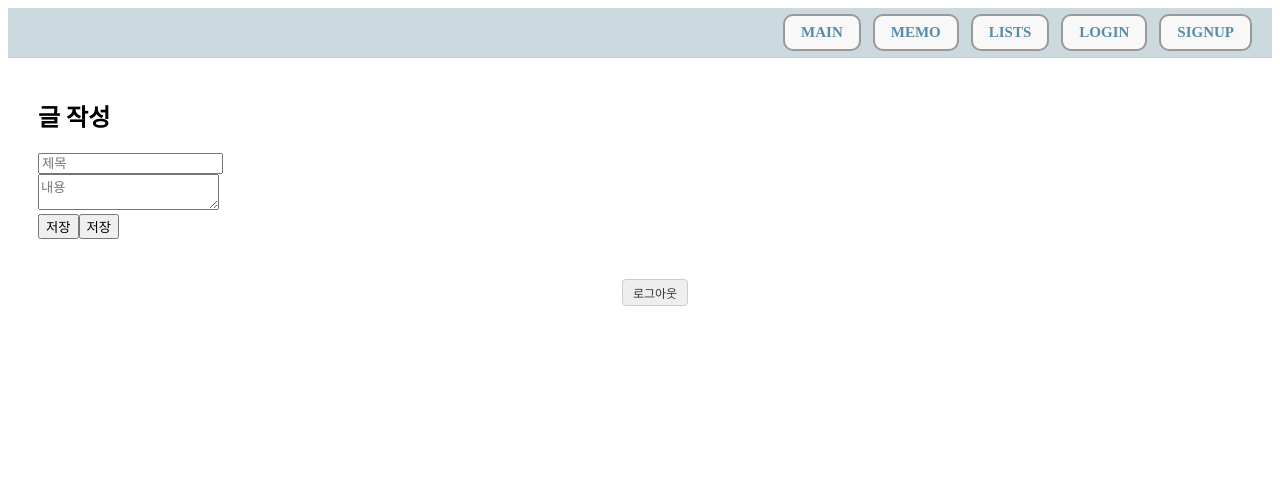
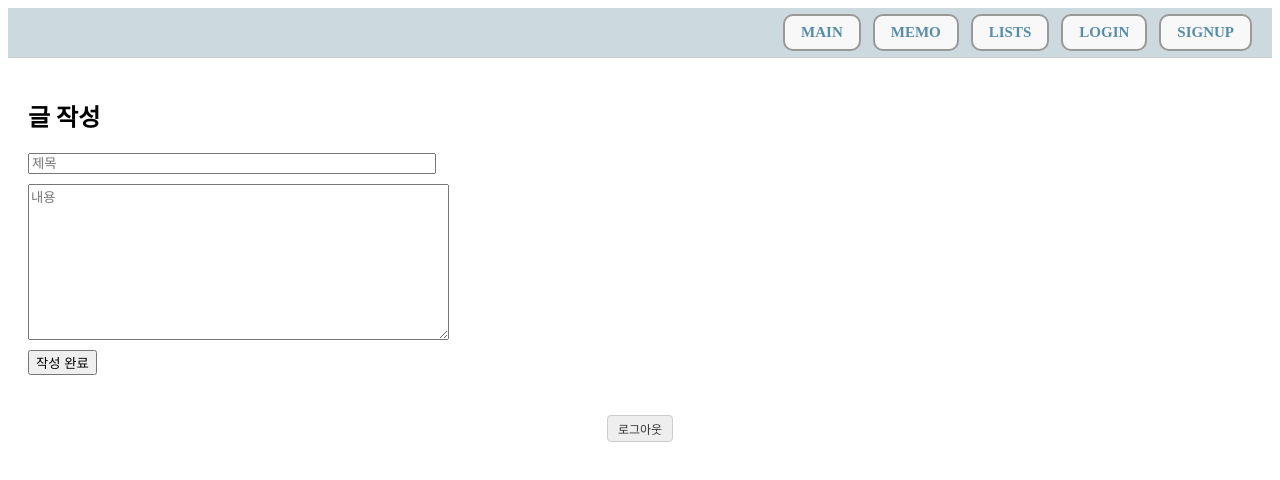
Before and after one commit to hiasince04/portfolio, a React (Create React App) app: page /write in a window 1280 px wide. Shown: the top 480 px of the page. Built offline with nearby package versions, Linux system fonts and the light colour scheme.

Commit message:
수정 기능 추가 전

```diff
--- /dev/null
+++ b/src/api/createPostAPI.js
@@ -0,0 +1,7 @@
+// src/api/createPostAPI.js
+import axios from './customAxios';
+
+export const createPostAPI = async (postData) => {
+    const res = await axios.post('/blog/', postData);
+    return res.data;
+};
--- /dev/null
+++ b/src/api/deletePostAPI.js
@@ -0,0 +1,7 @@
+// src/api/deletePostAPI.js
+import axios from './customAxios';
+
+export const deletePostAPI = async (id) => {
+    const res = await axios.delete(`/blog/${id}/`);
+    return res;
+};
--- /dev/null
+++ b/src/api/getPostDetailAPI.js
@@ -0,0 +1,7 @@
+// src/api/getPostDetailAPI.js
+import axios from './customAxios';
+
+export const getPostDetailAPI = async (id) => {
+    const res = await axios.get(`/blog/${id}/`);
+    return res.data;
+};
--- a/src/pages/ListPage.jsx
+++ b/src/pages/ListPage.jsx
@@ -1,25 +1,57 @@
+import { useEffect, useState } from 'react';
 import { Link } from 'react-router-dom';
 import LogoutButton from '../components/LogoutButton';
+import { getAllPostsAPI } from '../api/getAllPostsAPI';
+import { deletePostAPI } from '../api/deletePostAPI';
 
-function ListPage({ posts, onDelete }) {
+function ListPage() {
+    const [posts, setPosts] = useState([]);
+
+    const fetchPosts = async () => {
+        try {
+            const data = await getAllPostsAPI();
+            setPosts(data);
+        } catch {
+            alert('게시글을 불러오지 못했습니다.');
+        }
+    };
+
+    useEffect(() => {
+        fetchPosts();
+    }, []);
+
+    const handleDelete = async (id) => {
+        if (!window.confirm('정말 삭제하시겠습니까?')) return;
+
+        try {
+            await deletePostAPI(id);
+            setPosts((prev) => prev.filter((post) => post.id !== id));
+        } catch (err) {
+            if (err.response?.status === 403) {
+                alert('삭제 권한이 없습니다.');
+            } else {
+                alert('삭제 실패: 서버 오류');
+            }
+        }
+    };
+
     return (
         <div style={{ padding: '20px' }}>
-            <h2>List</h2>
+            <h2>게시글 목록</h2>
             {posts.length === 0 ? (
-                <p>There's nothing here!</p>
+                <p>글이 없습니다.</p>
             ) : (
                 <ul style={{ listStyle: 'none', padding: 0 }}>
                     {posts.map((post) => (
                         <li key={post.id}>
                             <Link to={`/post/${post.id}`}>{post.title}</Link>
-                            <button onClick={() => onDelete(post.id)} style={{ marginLeft: '10px' }}>
-                                Delete
+                            <button onClick={() => handleDelete(post.id)} style={{ marginLeft: '10px' }}>
+                                삭제
                             </button>
                         </li>
                     ))}
                 </ul>
             )}
-
             <LogoutButton />
         </div>
     );
--- a/src/pages/PostDetailPage.jsx
+++ b/src/pages/PostDetailPage.jsx
@@ -1,17 +1,39 @@
+import { useEffect, useState } from 'react';
 import { useParams, useNavigate } from 'react-router-dom';
+import { getPostDetailAPI } from '../api/getPostDetailAPI';
+import LogoutButton from '../components/LogoutButton';
 
-function PostDetailPage({ posts }) {
+function PostDetailPage() {
     const { id } = useParams();
     const navigate = useNavigate();
-    const post = posts.find((p) => p.id === id);
+    const [post, setPost] = useState(null);
+    const [error, setError] = useState('');
 
-    if (!post) return <p>존재하지 않는 글입니다.</p>;
+    useEffect(() => {
+        const fetchPost = async () => {
+            try {
+                const data = await getPostDetailAPI(id);
+                setPost(data);
+            } catch (err) {
+                if (err.response?.status === 404) {
+                    setError('해당 게시글을 찾을 수 없습니다.');
+                } else {
+                    setError('게시글 불러오기 실패');
+                }
+            }
+        };
+        fetchPost();
+    }, [id]);
+
+    if (error) return <div style={{ padding: '20px', color: 'red' }}>{error}</div>;
+    if (!post) return <div style={{ padding: '20px' }}>불러오는 중...</div>;
 
     return (
         <div style={{ padding: '40px' }}>
             <h2>{post.title}</h2>
-            <p style={{ whiteSpace: 'pre-line' }}>{post.content}</p>
+            <p style={{ whiteSpace: 'pre-line' }}>{post.body}</p>
             <button onClick={() => navigate(-1)}>← 목록으로</button>
+            <LogoutButton />
         </div>
     );
 }
--- a/src/pages/WritePage.jsx
+++ b/src/pages/WritePage.jsx
@@ -1,35 +1,42 @@
 import { useState } from 'react';
-import { v4 as uuidv4 } from 'uuid';
+import { useNavigate } from 'react-router-dom';
+import { createPostAPI } from '../api/createPostAPI';
 import LogoutButton from '../components/LogoutButton';
 
-function WritePage({ onSave }) {
+function WritePage() {
     const [title, setTitle] = useState('');
-    const [content, setContent] = useState('');
+    const [body, setBody] = useState('');
+    const navigate = useNavigate();
 
-    const handleSave = () => {
-        if (title.trim() === '' || content.trim() === '') return;
-
-        onSave({
-            id: uuidv4(),
-            title,
-            content,
-        });
-
-        alert('작성 완료!');
-        setTitle('');
-        setContent('');
+    const handleSubmit = async () => {
+        if (title.trim() === '' || body.trim() === '') return alert('제목과 내용을 모두 입력하세요!');
+        try {
+            await createPostAPI({ title, body });
+            alert('게시글이 등록되었습니다!');
+            navigate('/list');
+        } catch (err) {
+            alert('글 작성 실패: ' + (err.response?.data?.detail || '서버 오류'));
+        }
     };
 
     return (
-        <div style={{ paddingLeft: '30px', paddingTop: '20px' }}>
+        <div style={{ padding: '20px' }}>
             <h2>글 작성</h2>
-            <input value={title} onChange={(e) => setTitle(e.target.value)} placeholder="제목" />
-            <br />
-            <textarea value={content} onChange={(e) => setContent(e.target.value)} placeholder="내용" />
-            <br />
-            <button onClick={handleSave}>저장</button>
-            <button onClick={handleSave}>저장</button>
-
+            <input
+                value={title}
+                onChange={(e) => setTitle(e.target.value)}
+                placeholder="제목"
+                style={{ display: 'block', marginBottom: '10px', width: '400px' }}
+            />
+            <textarea
+                value={body}
+                onChange={(e) => setBody(e.target.value)}
+                placeholder="내용"
+                rows="10"
+                cols="50"
+                style={{ display: 'block', marginBottom: '10px' }}
+            />
+            <button onClick={handleSubmit}>작성 완료</button>
             <LogoutButton />
         </div>
     );
```
